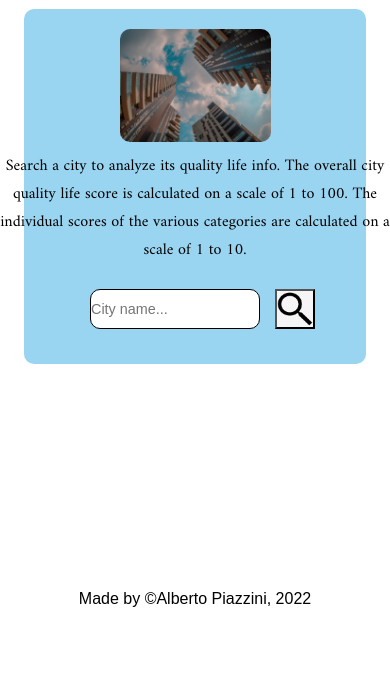
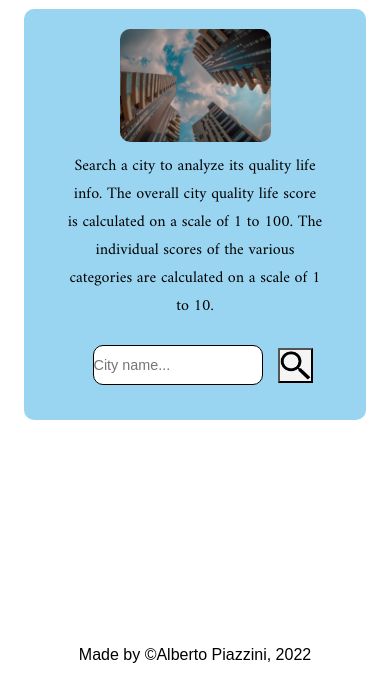
Before and after one commit to albertopiazzini/city-score-application, a website built with webpack: page index.html in a window 390 px wide. Shown: the part 201-880 px from the top of the page. Before the commit the page ends 844 px from the top, so only its background shows below. Built offline with nearby package versions, Linux system fonts and the light colour scheme.

Commit message:
Update styles.css

```diff
--- a/src/css/styles.css
+++ b/src/css/styles.css
@@ -208,7 +208,7 @@ footer {
 @media screen and (max-width: 650px) {
   .description {
     margin: 10px;
-    width: 400px;
+    width: 85%;
   }
   h1 {
     line-height: 45px;
@@ -221,11 +221,8 @@ footer {
     flex-direction: column-reverse;
   }
   #btn {
-    height: 40px;
-    width: 40px;
-
-    background-color: whitesmoke;
-    color: black;
+    height: 35px;
+    width: 35px;
   }
   #textArea {
     margin: 15px;
```
